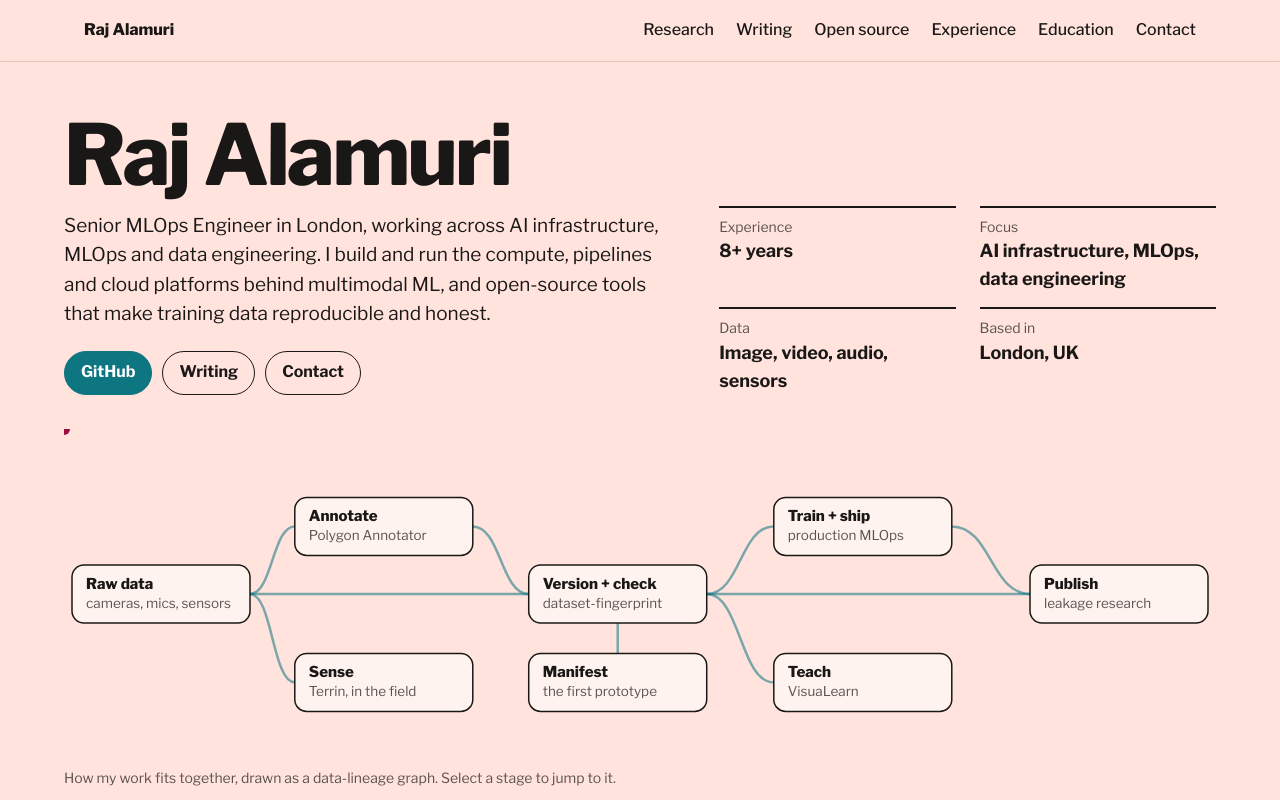
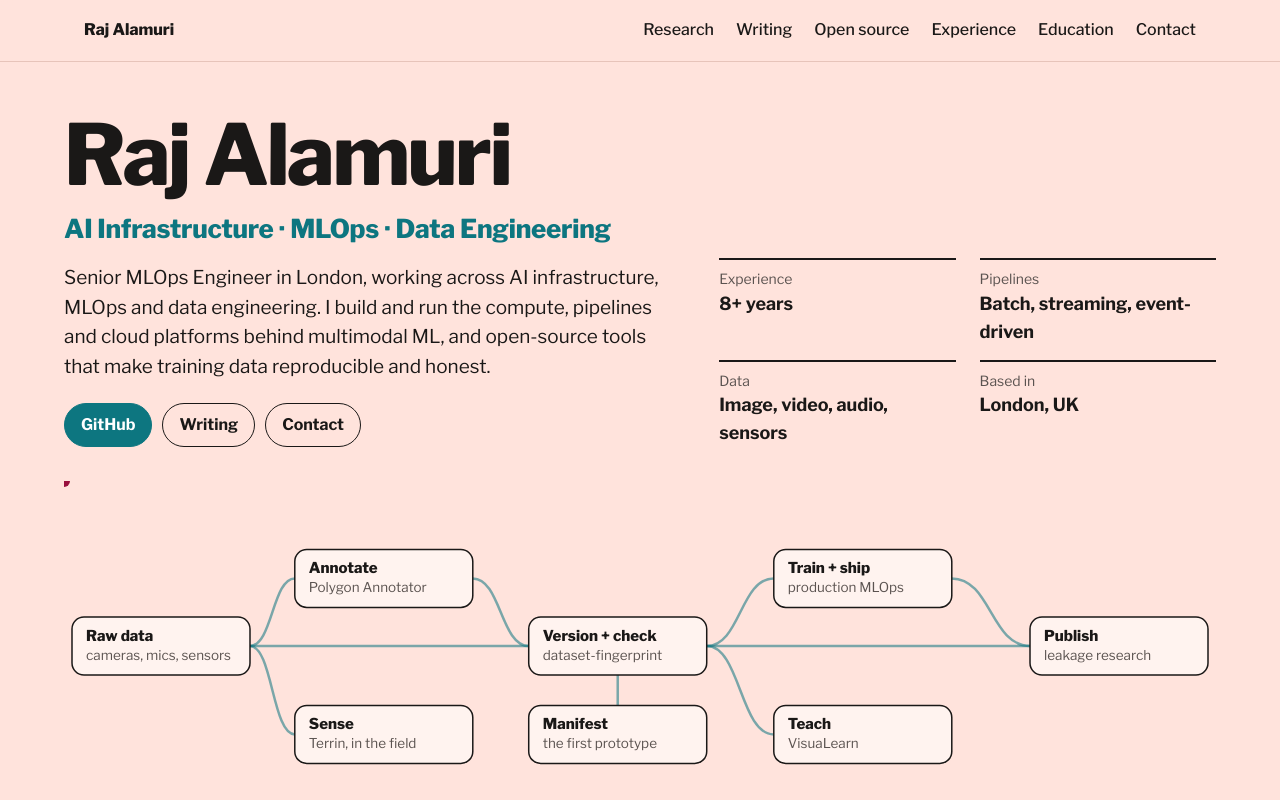
Before and after one commit to rajanalamuri/rajanalamuri.github.io, a plain HTML site: page index.html in a window 1280 px wide. Shown: the top 800 px of the page. Drawn offline with nearby package versions, Linux system fonts and the light colour scheme.

Commit message:
Lead with AI infrastructure, MLOps and data engineering

```diff
--- a/index.html
+++ b/index.html
@@ -31,6 +31,7 @@ nav a:hover,nav a:focus-visible{color:var(--teal)}
 h1{font-weight:800;font-size:clamp(44px,7vw,84px);line-height:1;letter-spacing:-.03em;margin:0}
 h2{font-weight:800;font-size:clamp(30px,4vw,44px);line-height:1.05;letter-spacing:-.02em;margin:0 0 8px;text-wrap:balance}
 h3{font-weight:700;font-size:21px;line-height:1.2;margin:4px 0 6px}
+.role{font-weight:800;font-size:clamp(20px,2.4vw,26px);color:var(--teal);margin:12px 0 0;letter-spacing:-.01em}
 .lead{font-size:19px;max-width:62ch;margin:14px 0 0}
 .sub{color:var(--mute);max-width:70ch;margin:0 0 26px}
 .hero{display:grid;grid-template-columns:minmax(0,1.1fr) minmax(0,.9fr);gap:12px 48px;align-items:end}
@@ -96,6 +97,7 @@ footer small{display:block;margin-top:28px;opacity:.75}
   <div class="hero">
    <div>
     <h1>Raj Alamuri</h1>
+    <p class="role">AI Infrastructure · MLOps · Data Engineering</p>
     <p class="lead">Senior MLOps Engineer in London, working across AI infrastructure, MLOps and data engineering. I build and run the compute, pipelines and cloud platforms behind multimodal ML, and open-source tools that make training data reproducible and honest.</p>
     <div class="links">
      <a class="btn solid" href="https://github.com/rajanalamuri">GitHub</a>
@@ -105,7 +107,7 @@ footer small{display:block;margin-top:28px;opacity:.75}
    </div>
    <dl class="facts">
     <div><dt>Experience</dt><dd>8+ years</dd></div>
-    <div><dt>Focus</dt><dd>AI infrastructure, MLOps, data engineering</dd></div>
+    <div><dt>Pipelines</dt><dd>Batch, streaming, event-driven</dd></div>
     <div><dt>Data</dt><dd>Image, video, audio, sensors</dd></div>
     <div><dt>Based in</dt><dd>London, UK</dd></div>
    </dl>
```
